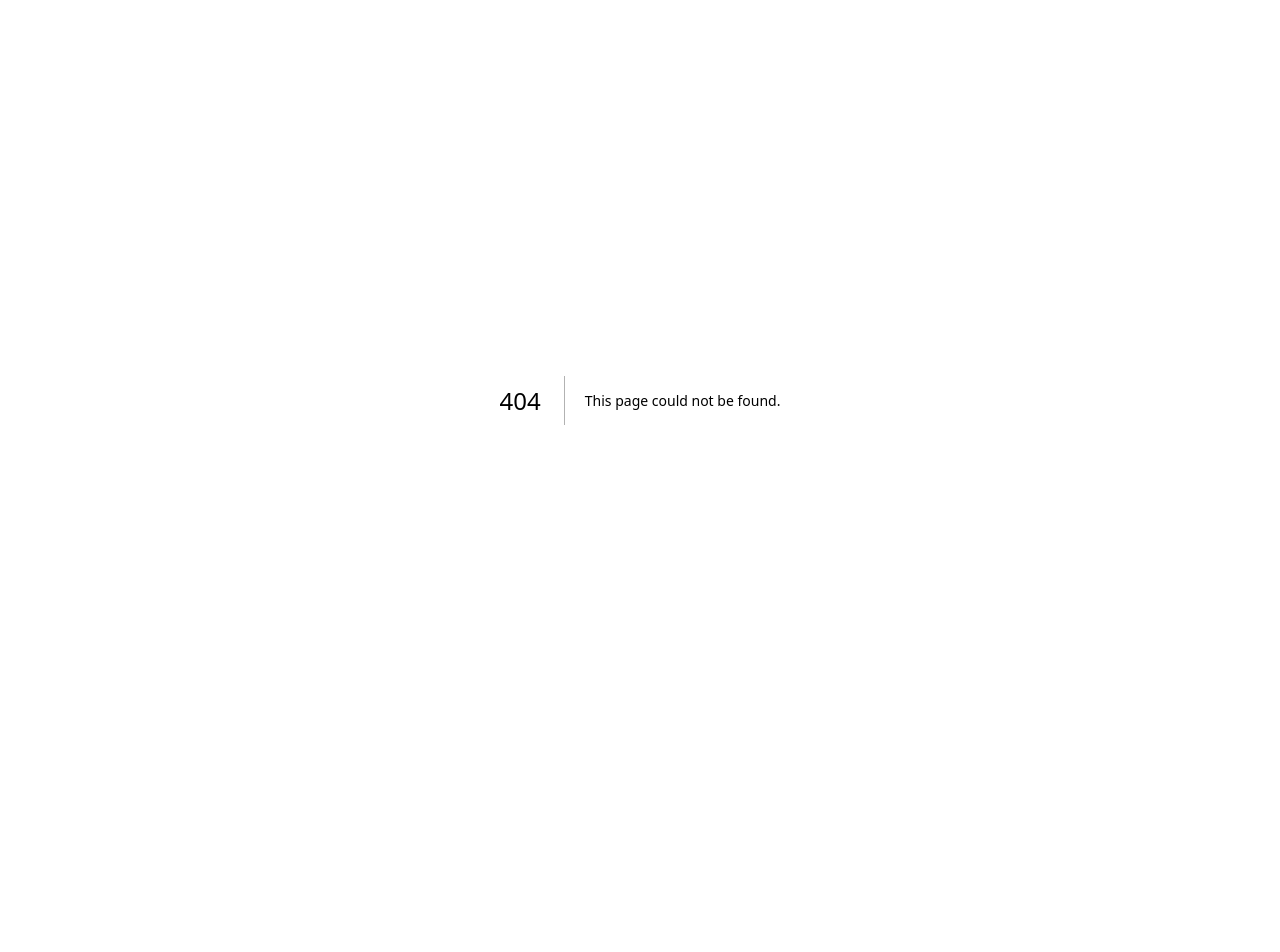
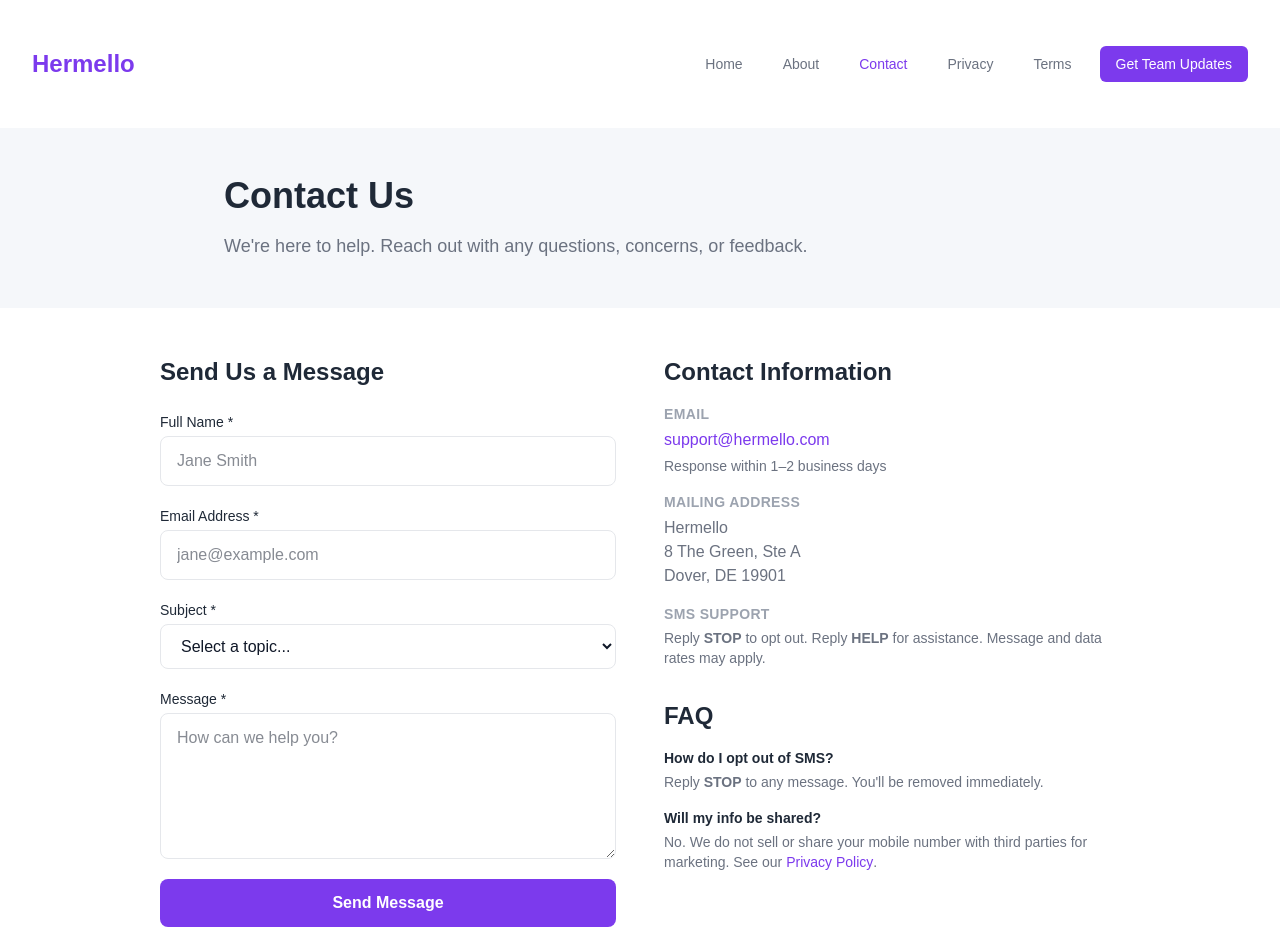
Before and after one commit to Textingman/pushnami-hermello, a Next.js app: page /contact in a window 1280 px wide. Before the commit this address had no page. Shown: the top 952 px of the page. Before the commit the page ends 800 px from the top, so only its background shows below. Built offline with nearby package versions, Linux system fonts and the light colour scheme.

Commit message:
Initial site setup: Hermello

```diff
--- /dev/null
+++ b/app/contact/page.tsx
@@ -0,0 +1,114 @@
+'use client';
+
+import { useState } from 'react';
+import Navbar from '../components/Navbar';
+import Footer from '../components/Footer';
+
+export default function ContactPage() {
+  const [formData, setFormData] = useState({ name: '', email: '', subject: '', message: '' });
+  const [submitted, setSubmitted] = useState(false);
+  const [submitting, setSubmitting] = useState(false);
+
+  const handleChange = (e: React.ChangeEvent<HTMLInputElement | HTMLTextAreaElement | HTMLSelectElement>) => {
+    setFormData({ ...formData, [e.target.name]: e.target.value });
+  };
+
+  const handleSubmit = async (e: React.FormEvent) => {
+    e.preventDefault();
+    setSubmitting(true);
+    setTimeout(() => { setSubmitting(false); setSubmitted(true); }, 1200);
+  };
+
+  return (
+    <div className="min-h-screen" style={{ backgroundColor: '#FFFFFF' }}>
+      <Navbar />
+      <section className="py-12" style={{ backgroundColor: '#F5F7FA' }}>
+        <div className="max-w-4xl mx-auto px-4 sm:px-6 lg:px-8">
+          <h1 className="text-4xl font-extrabold mb-4" style={{ color: '#1F2937' }}>Contact Us</h1>
+          <p className="text-lg" style={{ color: '#6B7280' }}>We're here to help. Reach out with any questions, concerns, or feedback.</p>
+        </div>
+      </section>
+      <section className="max-w-5xl mx-auto px-4 sm:px-6 lg:px-8 py-12">
+        <div className="grid grid-cols-1 md:grid-cols-2 gap-12">
+          <div>
+            <h2 className="text-2xl font-bold mb-6" style={{ color: '#1F2937' }}>Send Us a Message</h2>
+            {submitted ? (
+              <div className="rounded-xl p-8 text-center" style={{ backgroundColor: '#F0FDF4', border: '1px solid #BBF7D0' }}>
+                <div className="w-16 h-16 rounded-full flex items-center justify-center mx-auto mb-4" style={{ backgroundColor: '#DCFCE7' }}>
+                  <svg className="w-8 h-8" style={{ color: '#16A34A' }} fill="none" stroke="currentColor" viewBox="0 0 24 24">
+                    <path strokeLinecap="round" strokeLinejoin="round" strokeWidth={2} d="M5 13l4 4L19 7" />
+                  </svg>
+                </div>
+                <h3 className="text-xl font-bold mb-2" style={{ color: '#1F2937' }}>Message Sent!</h3>
+                <p style={{ color: '#6B7280' }}>Thank you for reaching out. We'll get back to you within 1–2 business days.</p>
+              </div>
+            ) : (
+              <form onSubmit={handleSubmit} className="space-y-5">
+                <div>
+                  <label className="block text-sm font-medium mb-1" style={{ color: '#1F2937' }}>Full Name *</label>
+                  <input type="text" name="name" required value={formData.name} onChange={handleChange} placeholder="Jane Smith" className="block w-full px-4 py-3 rounded-lg text-gray-900" style={{ border: '1px solid #E5E7EB' }} />
+                </div>
+                <div>
+                  <label className="block text-sm font-medium mb-1" style={{ color: '#1F2937' }}>Email Address *</label>
+                  <input type="email" name="email" required value={formData.email} onChange={handleChange} placeholder="jane@example.com" className="block w-full px-4 py-3 rounded-lg text-gray-900" style={{ border: '1px solid #E5E7EB' }} />
+                </div>
+                <div>
+                  <label className="block text-sm font-medium mb-1" style={{ color: '#1F2937' }}>Subject *</label>
+                  <select name="subject" required value={formData.subject} onChange={handleChange} className="block w-full px-4 py-3 rounded-lg text-gray-900" style={{ border: '1px solid #E5E7EB' }}>
+                    <option value="">Select a topic...</option>
+                    <option value="general">General Inquiry</option>
+                    <option value="sms-optout">SMS Opt-Out Request</option>
+                    <option value="sms-help">SMS Help</option>
+                    <option value="privacy">Privacy / Data Request</option>
+                    <option value="other">Other</option>
+                  </select>
+                </div>
+                <div>
+                  <label className="block text-sm font-medium mb-1" style={{ color: '#1F2937' }}>Message *</label>
+                  <textarea name="message" required rows={5} value={formData.message} onChange={handleChange} placeholder="How can we help you?" className="block w-full px-4 py-3 rounded-lg text-gray-900" style={{ border: '1px solid #E5E7EB' }} />
+                </div>
+                <button type="submit" disabled={submitting} className="w-full py-3 px-6 rounded-lg text-white font-semibold transition-opacity" style={{ backgroundColor: submitting ? '#9CA3AF' : '#7C3AED', cursor: submitting ? 'not-allowed' : 'pointer' }}>
+                  {submitting ? 'Sending...' : 'Send Message'}
+                </button>
+              </form>
+            )}
+          </div>
+          <div className="space-y-8">
+            <div>
+              <h2 className="text-2xl font-bold mb-4" style={{ color: '#1F2937' }}>Contact Information</h2>
+              <div className="space-y-4">
+                <div>
+                  <h3 className="text-sm font-semibold uppercase tracking-wide mb-1" style={{ color: '#9CA3AF' }}>Email</h3>
+                  <a href="mailto:support@hermello.com" className="text-base font-medium hover:underline" style={{ color: '#7C3AED' }}>support@hermello.com</a>
+                  <p className="text-sm mt-1" style={{ color: '#6B7280' }}>Response within 1–2 business days</p>
+                </div>
+                <div>
+                  <h3 className="text-sm font-semibold uppercase tracking-wide mb-1" style={{ color: '#9CA3AF' }}>Mailing Address</h3>
+                  <p style={{ color: '#6B7280' }}>Hermello<br />8 The Green, Ste A<br />Dover, DE 19901</p>
+                </div>
+                <div>
+                  <h3 className="text-sm font-semibold uppercase tracking-wide mb-1" style={{ color: '#9CA3AF' }}>SMS Support</h3>
+                  <p className="text-sm" style={{ color: '#6B7280' }}>Reply <strong>STOP</strong> to opt out. Reply <strong>HELP</strong> for assistance. Message and data rates may apply.</p>
+                </div>
+              </div>
+            </div>
+            <div>
+              <h2 className="text-2xl font-bold mb-4" style={{ color: '#1F2937' }}>FAQ</h2>
+              <div className="space-y-4">
+                <div>
+                  <h3 className="text-sm font-semibold mb-1" style={{ color: '#1F2937' }}>How do I opt out of SMS?</h3>
+                  <p className="text-sm" style={{ color: '#6B7280' }}>Reply <strong>STOP</strong> to any message. You'll be removed immediately.</p>
+                </div>
+                <div>
+                  <h3 className="text-sm font-semibold mb-1" style={{ color: '#1F2937' }}>Will my info be shared?</h3>
+                  <p className="text-sm" style={{ color: '#6B7280' }}>No. We do not sell or share your mobile number with third parties for marketing. See our <a href="/privacy" className="font-medium hover:underline" style={{ color: '#7C3AED' }}>Privacy Policy</a>.</p>
+                </div>
+              </div>
+            </div>
+          </div>
+        </div>
+      </section>
+      <Footer />
+    </div>
+  );
+}
```
